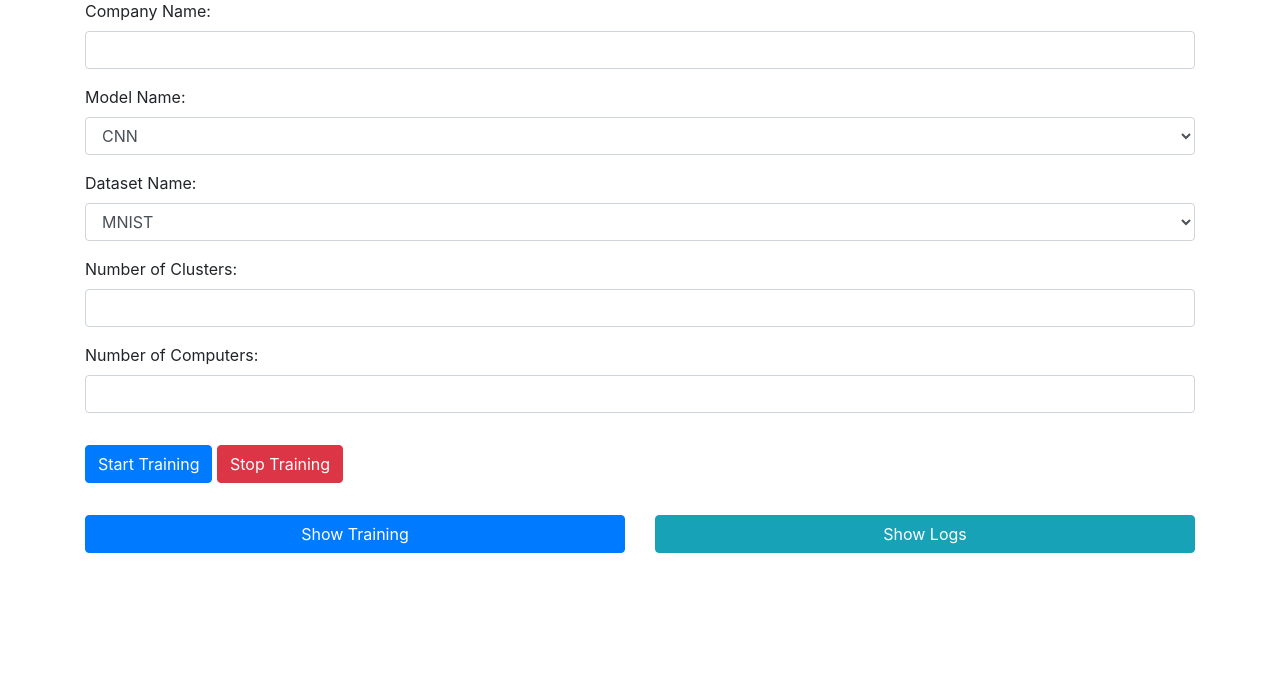
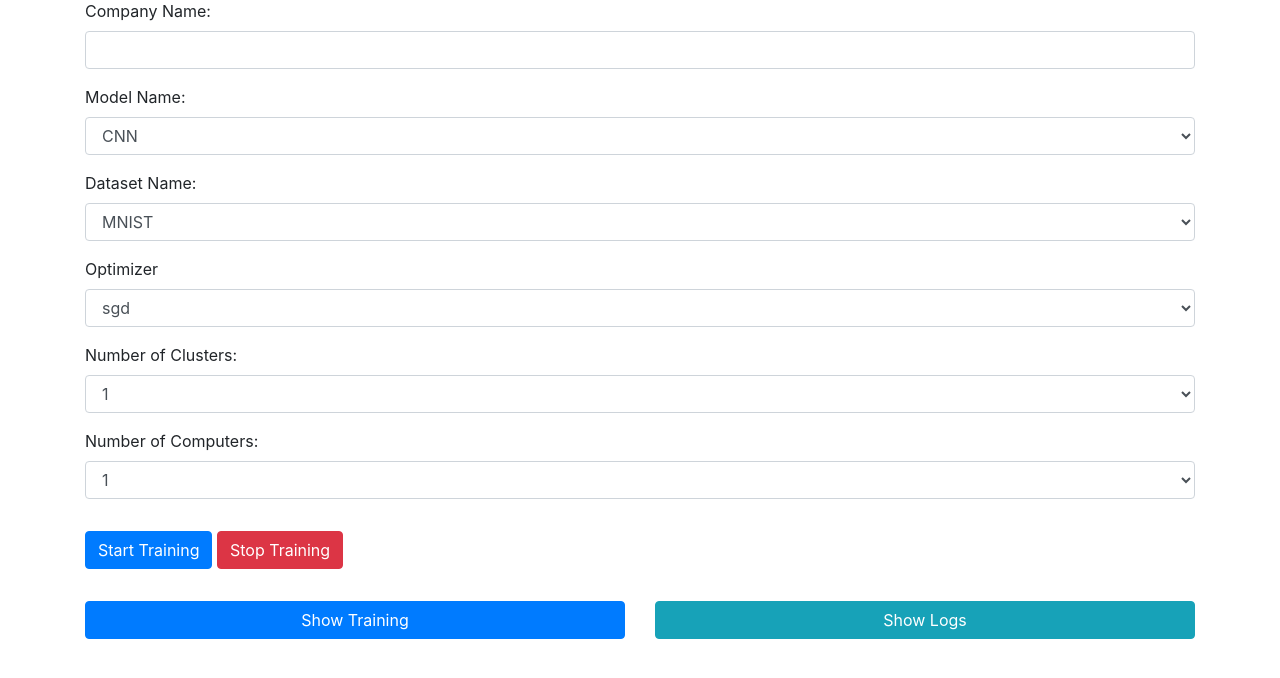
Before and after one commit to bayesianinstitute/FL_Mock, a Flask app: page / in a window 1280 px wide. Shown: the part 92-770 px from the top of the page. Run offline with Flask 3, Linux system fonts and the light colour scheme; some libraries are stand-ins or nearby versions.

Commit message:
updated app.py

```diff
--- a/app.py
+++ b/app.py
@@ -15,6 +15,7 @@ def train():
     company_name = request.form['companyName']
     model_name = request.form['modelName']
     dataset_name = request.form['datasetName']
+    optimizer_name = request.form['optimizerName']
     num_clusters = request.form['numClusters']
     num_computers = request.form['numComputers']
 
@@ -22,6 +23,7 @@ def train():
         "company_name": company_name,
         "model_name": model_name,
         "dataset_name": dataset_name,
+        "optimizer_name": optimizer_name,
         "no_of_cluster": num_clusters,
         "no_of_computers": num_computers
     }
@@ -44,7 +46,7 @@ def train():
     voting_topic = f'Voting topic on Cluster {cluster_name}'
     declare_winner_topic = f'Winner Topic on Cluster {cluster_name}'
 
-    workflow = DFLWorkflow(broker_service, cluster_name, internal_cluster_topic, client_id, voting_topic, declare_winner_topic, min_node, updated_broker,data["model_name"])
+    workflow = DFLWorkflow(broker_service, cluster_name, internal_cluster_topic, client_id, voting_topic, declare_winner_topic, min_node, updated_broker,data["model_name"],optimizer_name)
     workflow.run()
 
     # After saving the data, redirect back to the home page
--- a/templates/index.html
+++ b/templates/index.html
@@ -60,29 +60,60 @@
             required
           >
             <option value="mnist">MNIST</option>
-            <option value="FashionMNIST">FashionMNIST</option>
+          </select>
+        </div>
+        <div class="form-group">
+          <label for="optimizerName">Optimizer</label>
+          <select
+            class="form-control"
+            id="optimizerName"
+            name="optimizerName"
+            required
+          >
+            <option value="sgd">sgd</option>
+            <option value="rmsprop">rmsprop</option>
+            <option value="adagrad">adagrad</option>
+            <option value="adadelta">adadelta</option>
+            <option value="adam">adam</option>
+            <option value="adamax">adamax</option>
+            <option value="nadam">nadam</option>
+            <option value="ftrl">ftrl</option>
+            <option value="sgd with momentum">sgd with momentum</option>
+            <option value="sgd with nesterov">sgd with nesterov</option>
           </select>
         </div>
         <div class="form-group">
           <label for="numClusters">Number of Clusters:</label>
-          <input
-            type="number"
+          <select
             class="form-control"
             id="numClusters"
             name="numClusters"
             required
-          />
+          >
+            <script>
+              for (let i = 1; i <= 10; i++) {
+                document.write(`<option value="${i}">${i}</option>`)
+              }
+            </script>
+          </select>
         </div>
+
         <div class="form-group">
           <label for="numComputers">Number of Computers:</label>
-          <input
-            type="number"
+          <select
             class="form-control"
             id="numComputers"
             name="numComputers"
             required
-          />
+          >
+            <script>
+              for (let i = 1; i <= 10; i++) {
+                document.write(`<option value="${i}">${i}</option>`)
+              }
+            </script>
+          </select>
         </div>
+
         <button type="submit" class="btn btn-primary mt-3 mb-3">
           Start Training
         </button>
```
Also changed, not shown: data.json (+4 -3 lines), logo.JPG (added).
